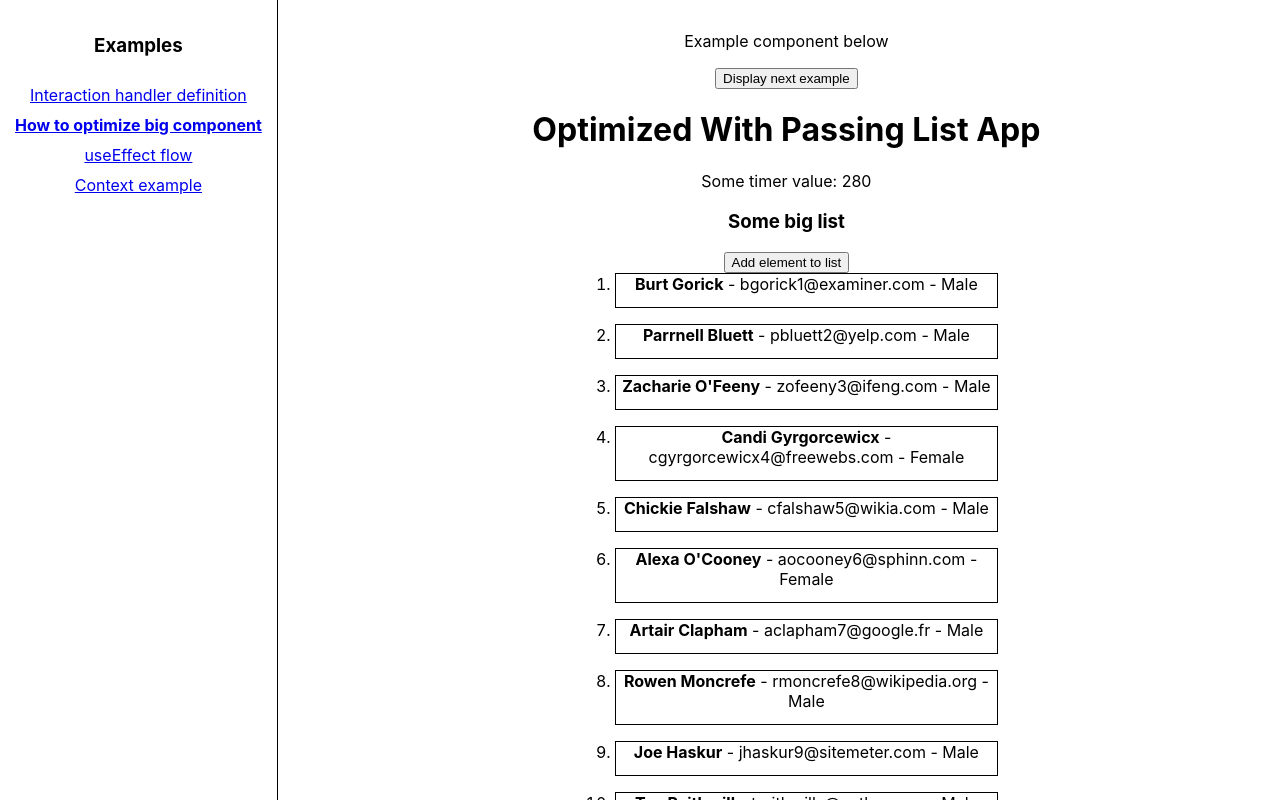
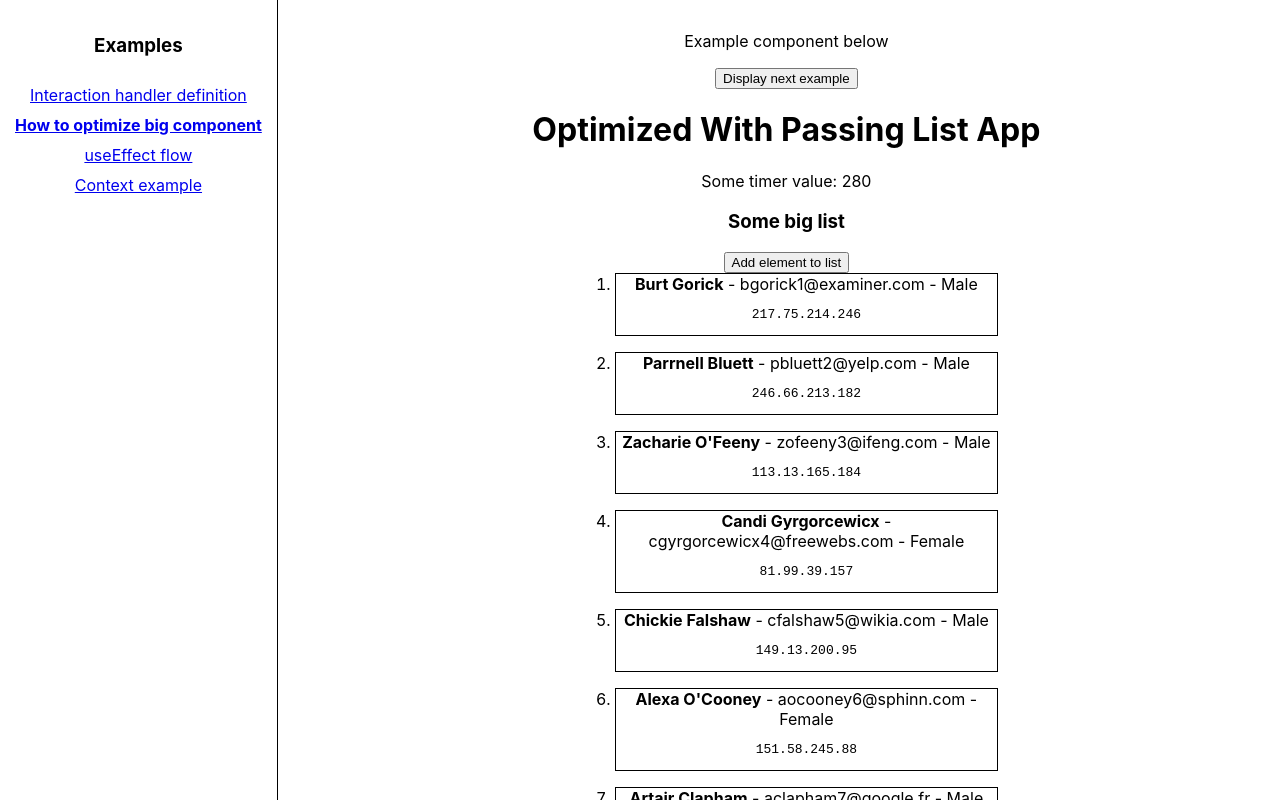
Before and after one commit to Selleo/react_devpath_examples, a React (Create React App) app: page /basics/bigComponentOptimization in a window 1280 px wide. Both pictures are taken after a click on the button "Display next example". Built offline with nearby package versions, Linux system fonts and the light colour scheme.

Commit message:
Add elements with data to the list and use shared component

```diff
--- /dev/null
+++ b/src/pages/Basic/BigListOptimizationExample/Item.js
@@ -0,0 +1,10 @@
+export const Item = ({ element }) => (
+  <li
+    key={element.id}
+    style={{ border: "1px solid black", marginBottom: "1rem" }}
+  >
+    <b>{`${element.first_name} ${element.last_name}`}</b>
+    <span>{` - ${element.email} - ${element.gender}`}</span>
+    <pre>{element.ipAddress}</pre>
+  </li>
+);
--- a/src/pages/Basic/BigListOptimizationExample/OptimizedWithContainedList/List.js
+++ b/src/pages/Basic/BigListOptimizationExample/OptimizedWithContainedList/List.js
@@ -1,35 +1,32 @@
 import { memo, useCallback, useMemo, useState } from "react";
 import MOCK_DATA from "../MOCK_DATA";
-import { getItem } from "../helpers";
+import { getNewElement } from "../helpers";
+import { Item } from "../Item";
 
 function List() {
   const [list, setList] = useState(MOCK_DATA);
 
-  const filteredListElements = useMemo(() => list.filter((_, index) => index % 24), [list])
+  const filteredListElements = useMemo(
+    () => list.filter((_, index) => index % 24),
+    [list]
+  );
 
-  const addElementToList = useCallback(() => setList((currentList) => {
-    const newElement = getItem();
-    currentList.unshift(newElement);
-    return currentList
-  }), [])
+  const addElementToList = useCallback(
+    () => setList((currentList) => [getNewElement(), ...currentList]),
+    []
+  );
 
   return (
     <div>
       <h3>Some big list</h3>
       <button onClick={addElementToList}>Add element to list</button>
-      <ol style={{width: "40%", margin: '0 auto'}}>
-        {filteredListElements.map((element) => {
-          return (
-            <li key={element.id} style={{border: '1px solid black', marginBottom: '1rem'}}>
-              <b>{element.first_name} {element.last_name}</b>
-              <span> - {element.email} - {element.gender}</span>
-              <pre>{element.ip_address}</pre>
-            </li>
-          )
-        })}
+      <ol style={{ width: "40%", margin: "0 auto" }}>
+        {filteredListElements.map((element) => (
+          <Item element={element} />
+        ))}
       </ol>
     </div>
   );
 }
 
-export default memo(List)
+export default memo(List);
--- a/src/pages/Basic/BigListOptimizationExample/OptimizedWithPassingList/List.js
+++ b/src/pages/Basic/BigListOptimizationExample/OptimizedWithPassingList/List.js
@@ -1,4 +1,5 @@
 import { memo } from "react";
+import { Item } from "../Item";
 
 function List({filteredListElements, addElementToList}) {
   return (
@@ -6,15 +7,9 @@ function List({filteredListElements, addElementToList}) {
       <h3>Some big list</h3>
       <button onClick={addElementToList}>Add element to list</button>
       <ol style={{width: "40%", margin: '0 auto'}}>
-        {filteredListElements.map((element) => {
-          return (
-            <li key={element.id} style={{border: '1px solid black', marginBottom: '1rem'}}>
-              <b>{element.first_name} {element.last_name}</b>
-              <span> - {element.email} - {element.gender}</span>
-              <pre>{element.ip_address}</pre>
-            </li>
-          )
-        })}
+        {filteredListElements.map((element) => (
+          <Item element={element} />
+        ))}
       </ol>
     </div>
   );
--- a/src/pages/Basic/BigListOptimizationExample/OptimizedWithPassingList/OptimizedApp.js
+++ b/src/pages/Basic/BigListOptimizationExample/OptimizedWithPassingList/OptimizedApp.js
@@ -1,28 +1,29 @@
 import { useCallback, useEffect, useMemo, useState } from "react";
 import List from "./List";
 import MOCK_DATA from "../MOCK_DATA";
-import { getItem } from "../helpers";
+import { getNewElement } from "../helpers";
 
 export default function OptimizedWithPassingListApp() {
   const [timer, setTimer] = useState(0);
   const [list, setList] = useState(MOCK_DATA);
 
-  const filteredListElements = useMemo(() => list.filter((_, index) => index % 24), [list])
+  const filteredListElements = useMemo(
+    () => list.filter((_, index) => index % 24),
+    [list]
+  );
 
-  const addElementToList = useCallback(() => setList((currentList) => {
-    const newElement = getItem();
-    currentList.unshift(newElement);
-    return currentList
-  }), [])
-
+  const addElementToList = useCallback(
+    () => setList((currentList) => [getNewElement(), ...currentList]),
+    []
+  );
 
   useEffect(function timerSetup() {
     const timerId = setInterval(() => {
-      setTimer((currentTimer) => currentTimer + 1)
-    }, 10)
+      setTimer((currentTimer) => currentTimer + 1);
+    }, 10);
 
-    return () => clearInterval(timerId)
-  }, [])
+    return () => clearInterval(timerId);
+  }, []);
 
   // List component is extracted and uses react memo, so it does not rerender until its state changes
   // or if in props it gets reference to new data
@@ -33,7 +34,10 @@ export default function OptimizedWithPassingListApp() {
 
       <div>Some timer value: {timer}</div>
 
-      <List filteredListElements={filteredListElements} addElementToList={addElementToList}/>
+      <List
+        filteredListElements={filteredListElements}
+        addElementToList={addElementToList}
+      />
     </>
   );
 }
--- a/src/pages/Basic/BigListOptimizationExample/Unoptimized/UnoptimizedApp.js
+++ b/src/pages/Basic/BigListOptimizationExample/Unoptimized/UnoptimizedApp.js
@@ -1,6 +1,7 @@
 import { useEffect, useState } from "react";
 import MOCK_DATA from "../MOCK_DATA";
-import { getItem } from "../helpers";
+import { getNewElement } from "../helpers";
+import { Item } from "../Item";
 
 export default function UnoptimizedApp() {
   const [list, setList] = useState(MOCK_DATA);
@@ -22,11 +23,7 @@ export default function UnoptimizedApp() {
 
   // each update of timer cause causes addElementToList to be new function instance
   const addElementToList = () =>
-    setList((currentList) => {
-      const newElement = getItem();
-      currentList.unshift(newElement);
-      return currentList;
-    });
+    setList((currentList) => [getNewElement(), ...currentList]);
 
   return (
     <>
@@ -39,23 +36,9 @@ export default function UnoptimizedApp() {
         <button onClick={addElementToList}>Add element to list</button>
         <ol style={{ width: "40%", margin: "0 auto" }}>
           {/*on every rerender we need to map over filteredListElements and generate virtual dom out of it*/}
-          {filteredListElements.map((element) => {
-            return (
-              <li
-                key={element.id}
-                style={{ border: "1px solid black", marginBottom: "1rem" }}
-              >
-                <b>
-                  {element.first_name} {element.last_name}
-                </b>
-                <span>
-                  {" "}
-                  - {element.email} - {element.gender}
-                </span>
-                <pre>{element.ipAddress}</pre>
-              </li>
-            );
-          })}
+          {filteredListElements.map((element) => (
+            <Item element={element} />
+          ))}
         </ol>
       </div>
     </>
--- a/src/pages/Basic/BigListOptimizationExample/UnoptimizedWithPassingList/List.js
+++ b/src/pages/Basic/BigListOptimizationExample/UnoptimizedWithPassingList/List.js
@@ -1,23 +1,18 @@
 import { memo } from "react";
+import { Item } from "../Item";
 
-function List({filteredListElements, addElementToList}) {
+function List({ filteredListElements, addElementToList }) {
   return (
     <div>
       <h3>Some big list</h3>
       <button onClick={addElementToList}>Add element to list</button>
-      <ol style={{width: "40%", margin: '0 auto'}}>
-        {filteredListElements.map((element) => {
-          return (
-            <li key={element.id} style={{border: '1px solid black', marginBottom: '1rem'}}>
-              <b>{element.first_name} {element.last_name}</b>
-              <span> - {element.email} - {element.gender}</span>
-              <pre>{element.ip_address}</pre>
-            </li>
-          )
-        })}
+      <ol style={{ width: "40%", margin: "0 auto" }}>
+        {filteredListElements.map((element) => (
+          <Item element={element} />
+        ))}
       </ol>
     </div>
   );
 }
 
-export default memo(List)
+export default memo(List);
--- a/src/pages/Basic/BigListOptimizationExample/UnoptimizedWithPassingList/UnoptimizedApp.js
+++ b/src/pages/Basic/BigListOptimizationExample/UnoptimizedWithPassingList/UnoptimizedApp.js
@@ -1,7 +1,7 @@
 import { useEffect, useState } from "react";
 import List from "./List";
 import MOCK_DATA from "../MOCK_DATA";
-import { getItem } from "../helpers";
+import { getNewElement } from "../helpers";
 
 export default function UnoptimizedWithPassingListApp() {
   const [timer, setTimer] = useState(0);
@@ -10,25 +10,21 @@ export default function UnoptimizedWithPassingListApp() {
   // filteredListElements are recalculated on every rerender and is reference to new array every time
   // because of that extracting List component with React.memo does not provide optimization benefit
   // it should be wrapped in useMemo
-  const filteredListElements = list.filter((_, index) => index % 24)
+  const filteredListElements = list.filter((_, index) => index % 24);
 
   // addElementToList is a reference to new function on every rerender
   // because of that extracting List component with React.memo does not provide optimization benefit
   // it should be wrapped in useCallback
-  const addElementToList = () => setList((currentList) => {
-    const newElement = getItem();
-    currentList.unshift(newElement);
-    return currentList
-  })
-
+  const addElementToList = () =>
+    setList((currentList) => [getNewElement(), ...currentList]);
 
   useEffect(function timerSetup() {
     const timerId = setInterval(() => {
-      setTimer((currentTimer) => currentTimer + 1)
-    }, 10)
+      setTimer((currentTimer) => currentTimer + 1);
+    }, 10);
 
-    return () => clearInterval(timerId)
-  }, [])
+    return () => clearInterval(timerId);
+  }, []);
 
   return (
     <>
@@ -36,7 +32,10 @@ export default function UnoptimizedWithPassingListApp() {
 
       <div>Some timer value: {timer}</div>
 
-      <List filteredListElements={filteredListElements} addElementToList={addElementToList}/>
+      <List
+        filteredListElements={filteredListElements}
+        addElementToList={addElementToList}
+      />
     </>
   );
 }
--- a/src/pages/Basic/BigListOptimizationExample/helpers.js
+++ b/src/pages/Basic/BigListOptimizationExample/helpers.js
@@ -3,7 +3,7 @@ const getIp = (id, shortId) => {
   return `231.${randomPart}.${id.slice(-7, -4)}.${shortId}`;
 };
 
-export const getItem = () => {
+export const getNewElement = () => {
   const id = Date.now().toString(10);
   const shortId = id.slice(-4, -1);
   return {
```
